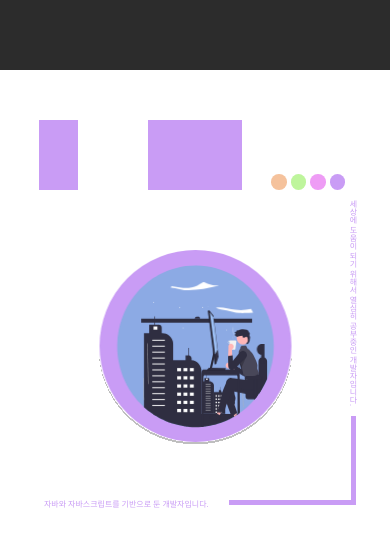
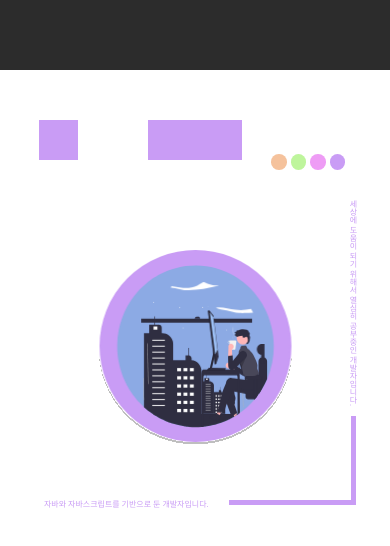
Before and after one commit to Ahnyeongjun/Portfolio_basic, a React app: page / in a window 390 px wide. Shown: the top 546 px of the page. Built offline with nearby package versions, Linux system fonts and the light colour scheme; a web font is replaced by a local one.

Commit message:
[FIX] mobile itemwrapper height

```diff
--- a/src/component/Intro/style.ts
+++ b/src/component/Intro/style.ts
@@ -77,6 +77,7 @@ export const ItemWrapper = styled.div`
     }
     @media only screen and (max-width: 500px) {
         padding-top: 50px;
+        height: 40px;
     }
 `;
 export const BtnWrapper = styled.div`
@@ -87,7 +88,7 @@ export const BtnWrapper = styled.div`
         margin-left: 7vw;
         margin-right: 1vw;
         width: 20vw;
-        margin-top: calc(70px - 4vw);
+        margin-top: calc(50px - 4vw);
     }
 `;
 export const Btn = styled.div`
```
